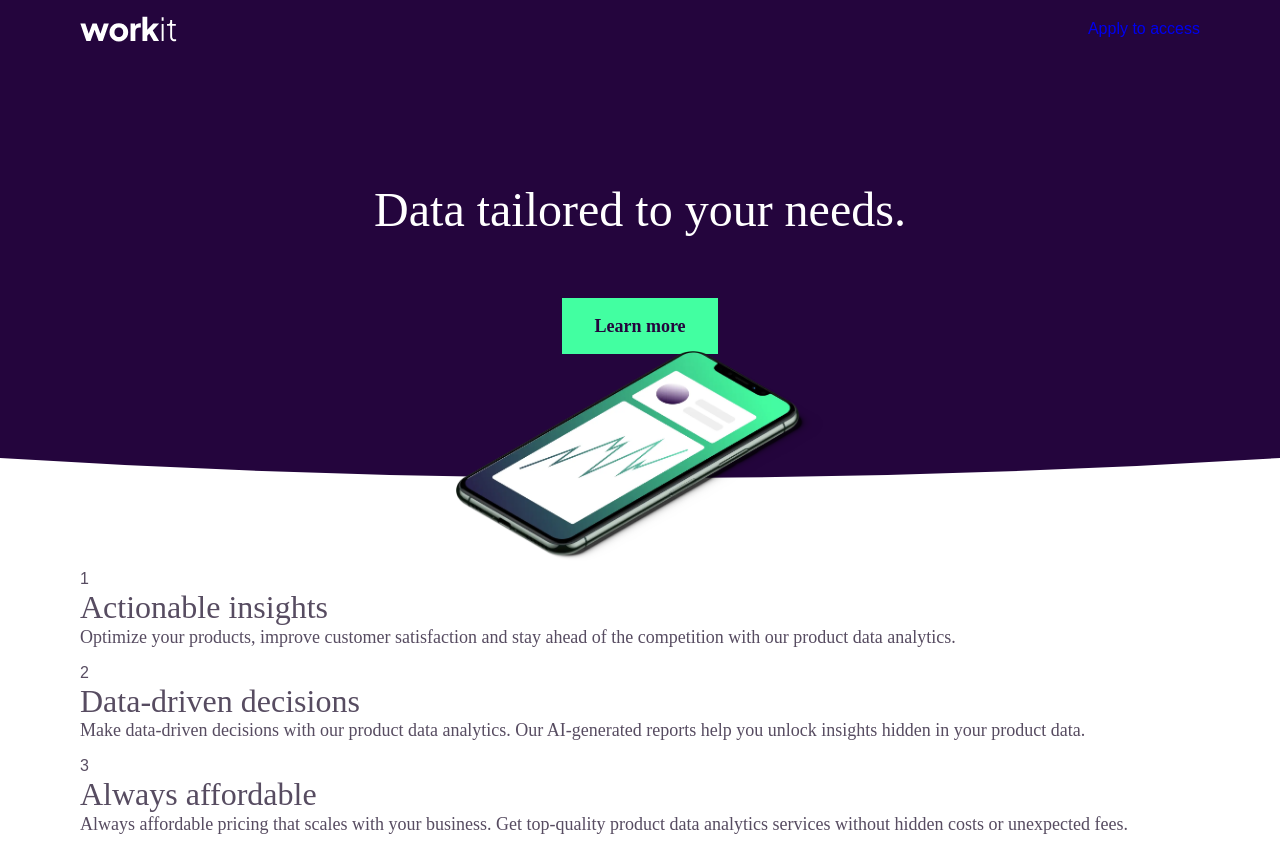
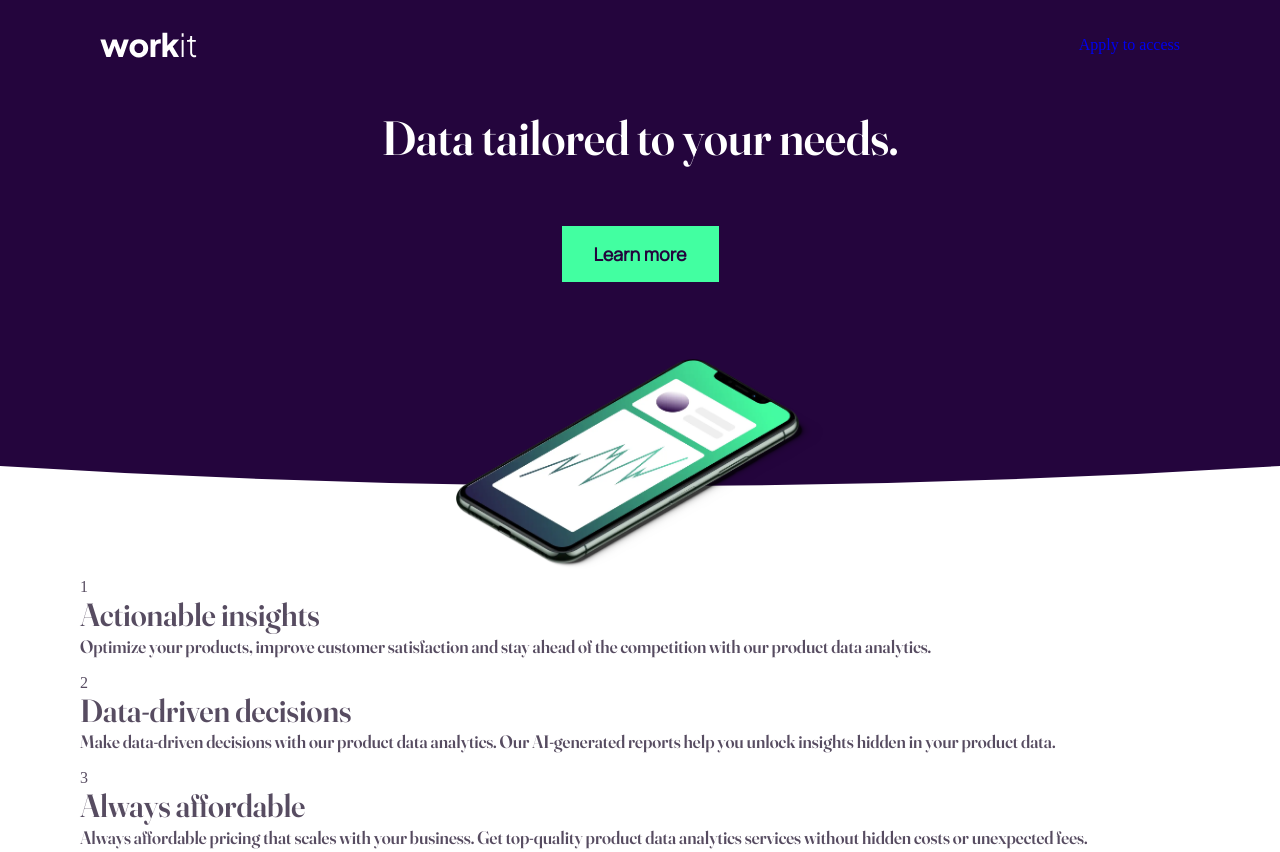
Before and after one commit to glecio/workit-lp, a plain HTML site: page index.html in a window 1280 px wide. Shown: the top 852 px of the page. Drawn offline with Linux system fonts and the light colour scheme.

Commit message:
local fonts fix instance call

```diff
--- a/assets/css/style.css
+++ b/assets/css/style.css
@@ -19,15 +19,6 @@
   --weight-regular: 500;
   --weight-semi-bold: 600;
   --weight-bold: 700;
-  @font-face {
-    font-family: Fraunces;
-    src: url("/assets/fonts/Fraunces/Fraunces-Regular.ttf") format("truetype");
-  }
-
-  @font-face {
-    font-family: "Manrope";
-    src: url("/assets/fonts/Manrope/Manrope-Regular.ttf") format("truetype");
-  }
 
   --body-font: "Fraunces";
   --title-font: "Fraunces";
@@ -42,9 +33,9 @@
   /*========== TYPOGRAPHY PRESETS ==========*/
 
   .preset-1 {
-    font-family: var(--body-font);
+    font-family: var(--title-font);
     font-size: 3rem;
-    font-weight: var(--font-semi-bold);
+    font-weight: var(--weight-semi-bold);
     line-height: 100%;
     letter-spacing: 0rem;
   }
@@ -52,20 +43,20 @@
   .preset-2 {
     font-family: var(--body-font);
     font-size: 1.125rem;
-    font-weight: var(--font-regular);
+    font-weight: var(--weight-regular);
   }
 
   .preset-3 {
     font-family: var(--body-font);
     font-size: 2rem;
-    font-weight: var(--font-semi-bold);
+    font-weight: var(--weight-semi-bold);
     line-height: 120%;
   }
 
   .preset-4 {
     font-family: var(--body-font);
     font-size: 1.125rem;
-    font-weight: var(--font-regular);
+    font-weight: var(--weight-regular);
   }
 
   .preset-5 {
@@ -96,6 +87,17 @@
 }
 
 /*=============== BASE ===============*/
+
+@font-face {
+  font-family: "Manrope";
+  src: url("/assets/fonts/manrope/static/manrope-regular.ttf")
+    format("truetype");
+}
+@font-face {
+  font-family: "Fraunces";
+  src: url("/assets/fonts/fraunces/static/Fraunces_144pt-SemiBold.ttf")
+    format("truetype");
+}
 
 * {
   box-sizing: border-box;
@@ -159,7 +161,7 @@ button {
 }
 
 body {
-  font-family: "Fraunces", sans-serif;
+  //font-family: "Fraunces", sans-serif;
   color: var(--purple-color-500);
 }
 
@@ -172,7 +174,7 @@ body {
   display: flex;
   justify-content: space-between;
   align-items: center;
-  padding: var(--space-200) 0;
+  padding: var(--space-400) var(--space-250) 0 var(--space-250);
 }
 
 .nav__logo {
@@ -194,7 +196,7 @@ body {
   flex-direction: column;
   background: var(--purple-color-900);
 
-  padding: 8rem 0 4rem 0;
+  padding: var(--space-700) var(--space-250) var(--space-1800) var(--space-250);
 }
 
 .hero__title {
```
